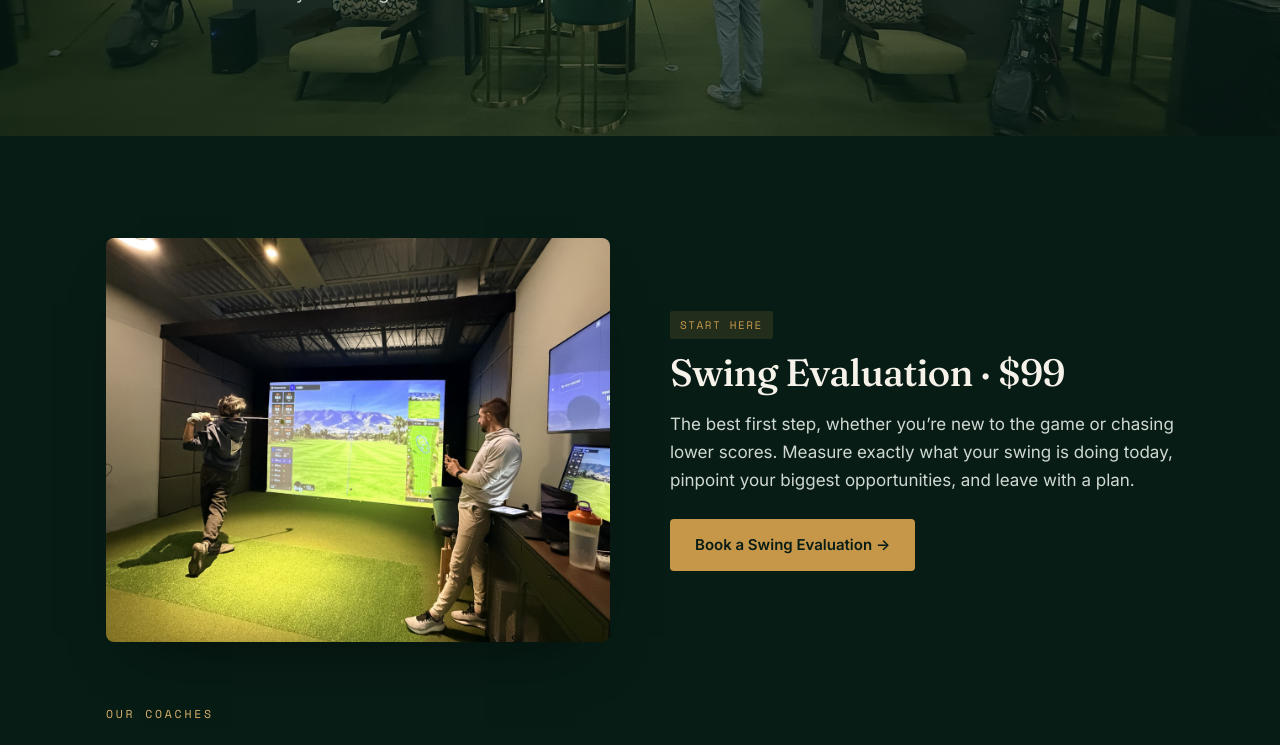
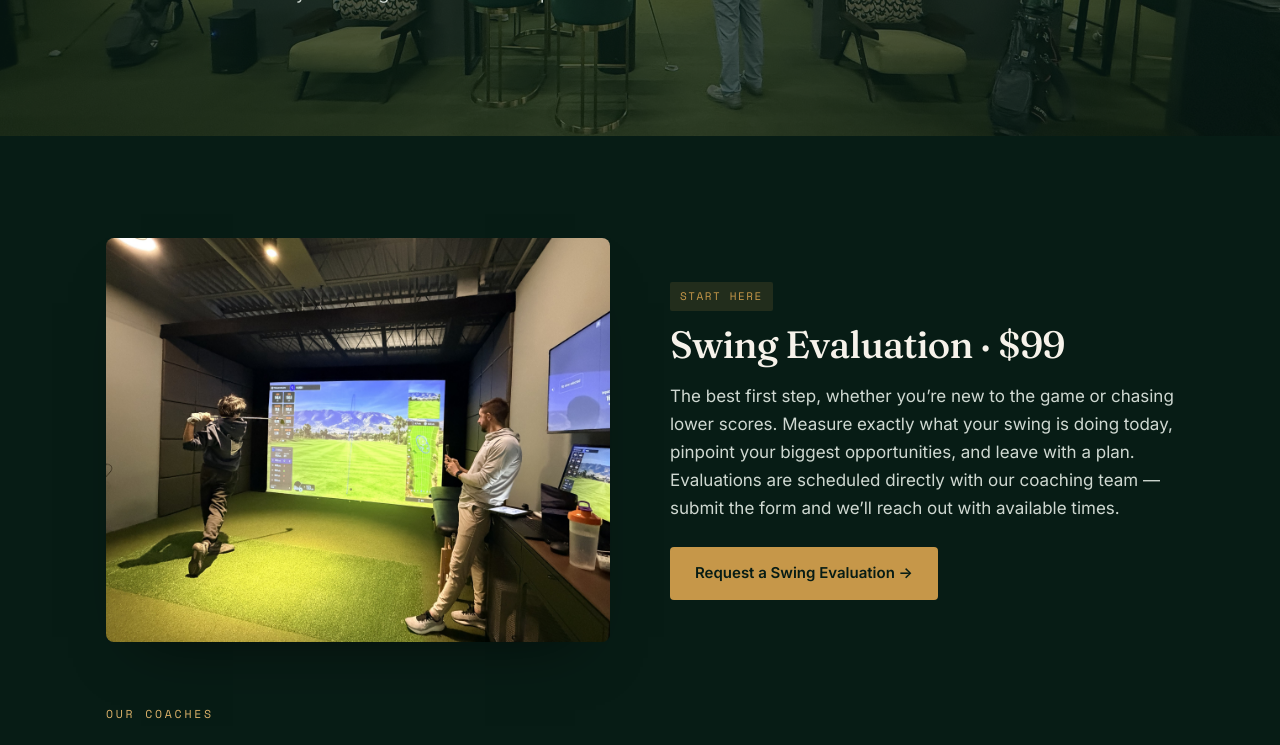
Before and after one commit to Jeanzhu23/vanguard-next, a Next.js app: page /lessons in a window 1280 px wide. Shown: the part 445-1190 px from the top of the page. Built offline with nearby package versions, Linux system fonts and the light colour scheme.

Commit message:
Point swing evaluation button to request form

```diff
--- a/app/lessons/page.js
+++ b/app/lessons/page.js
@@ -1,3 +1,4 @@
+import Link from "next/link";
 import { WHOOSH, COACHES } from "@/lib/site";
 
 export const metadata = {
@@ -28,16 +29,17 @@ export default function Lessons() {
               <p style={{ color: "var(--bone-dim)" }}>
                 The best first step, whether you&rsquo;re new to the game or chasing lower scores.
                 Measure exactly what your swing is doing today, pinpoint your biggest opportunities,
-                and leave with a plan.
+                and leave with a plan. Evaluations are scheduled directly with our coaching team &mdash;
+                submit the form and we&rsquo;ll reach out with available times.
               </p>
-              <a href={WHOOSH.lessons} target="_blank" rel="noopener" className="btn btn-primary" style={{ marginTop: 8 }}>
-                Book a Swing Evaluation →
-              </a>
+              <Link href="/lessons/evaluation" className="btn btn-primary" style={{ marginTop: 8 }}>
+                Request a Swing Evaluation →
+              </Link>
             </div>
           </div>
 
           <div className="sec-head"><span className="eyebrow">Our coaches</span><h2>Coaching, backed by data.</h2></div>
-                    <div className="coaches">
+          <div className="coaches">
             {COACHES.map((c) => (
               <div key={c.name} className="coach">
                 <img className="photo" src={c.image} alt={c.name} />
```
